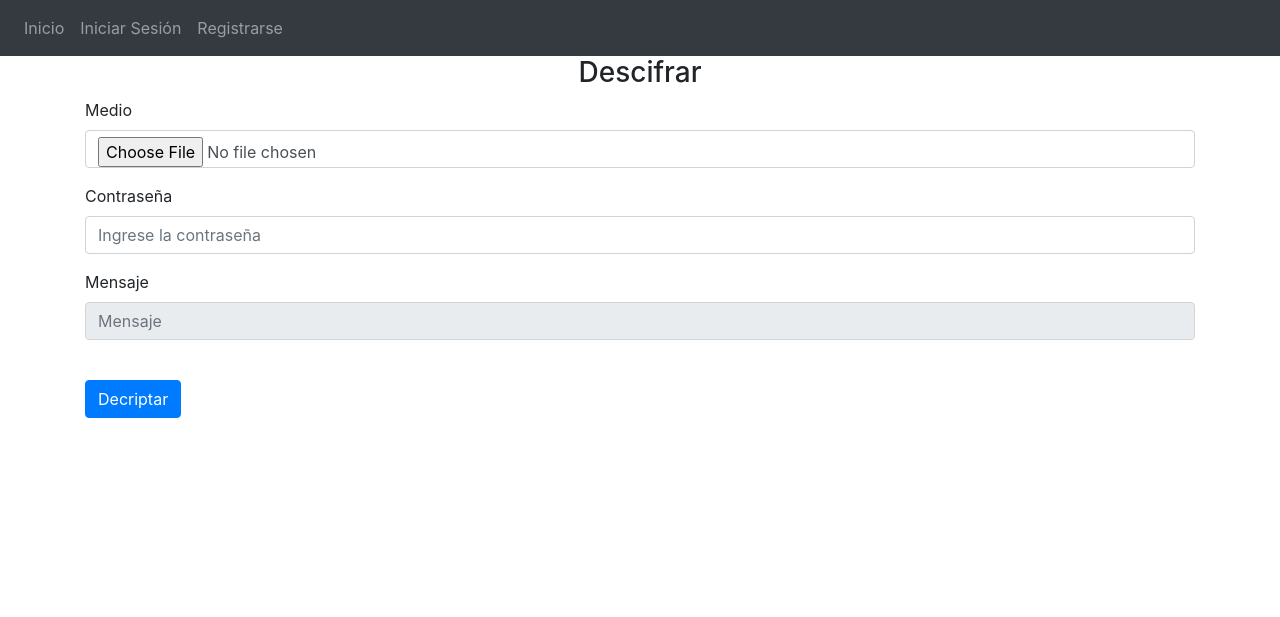
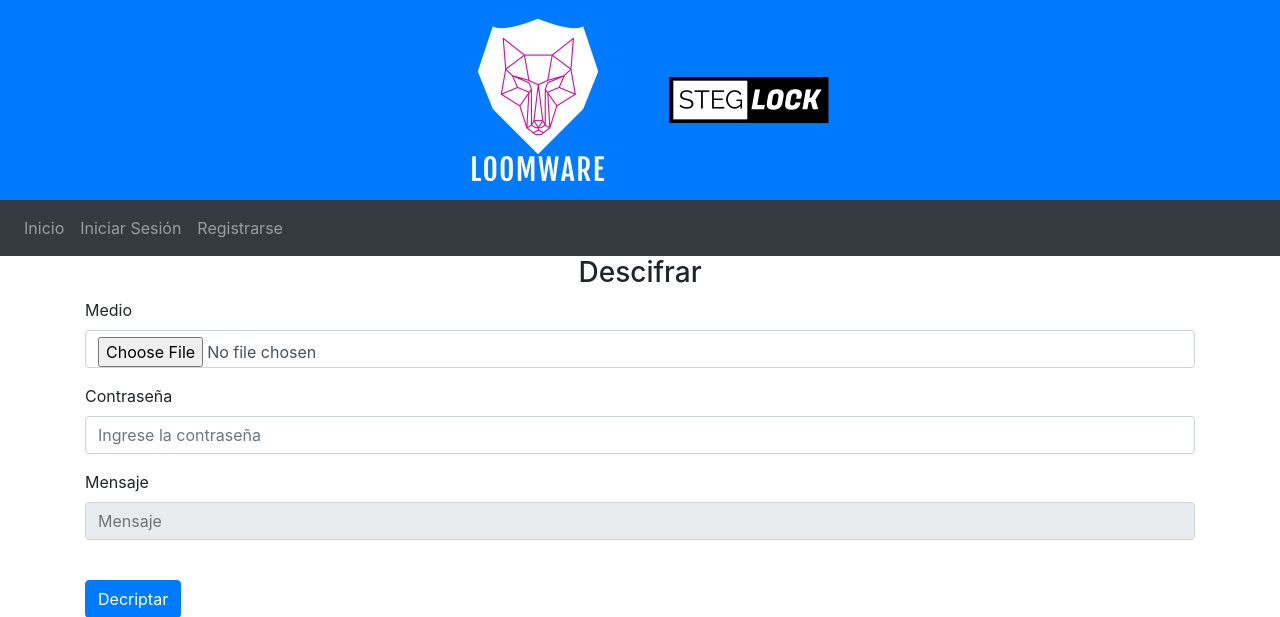
Before and after one commit to mipin5/esteganografia-grupo-8, a Flask app: page /decrypt in a window 1280 px wide. Shown: the top 617 px of the page. Run offline with Flask 2, Linux system fonts and the light colour scheme; some libraries are stand-ins or nearby versions.

Commit message:
interface

```diff
--- a/StegLock/website/templates/base.html
+++ b/StegLock/website/templates/base.html
@@ -18,6 +18,10 @@
     <title>{% block title %}Home{% endblock %}</title>
   </head>
   <body>
+    <div style="background-color: #007bff; border-bottom-width: 0px; text-align: center;">
+      <img src="static/loomware_logo.png" alt="LoomWare">
+      <img src="static/steglock_logo.png" alt="StegLock">
+    </div>
     <nav class="navbar navbar-expand-lg navbar-dark bg-dark">
       <button
         class="navbar-toggler"
```
Also changed, not shown: StegLock/website/database.db, StegLock/website/static/loomware_logo.png (added), StegLock/website/static/steglock_logo.png (added), 2 other files.
